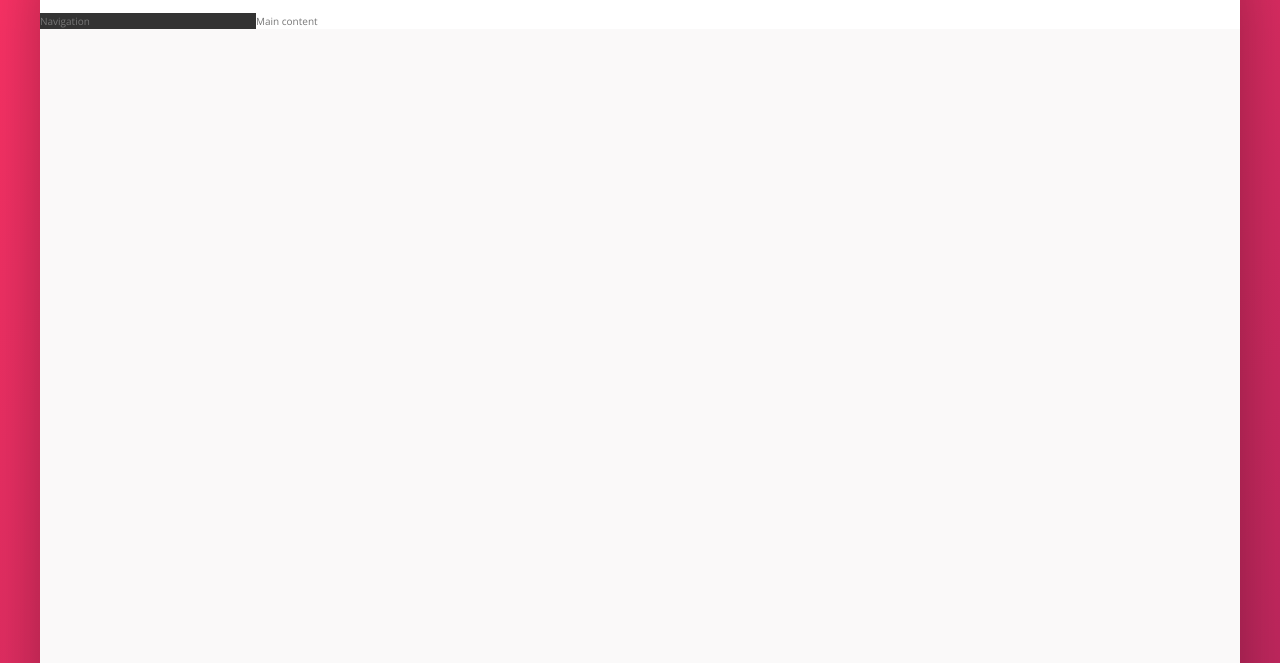
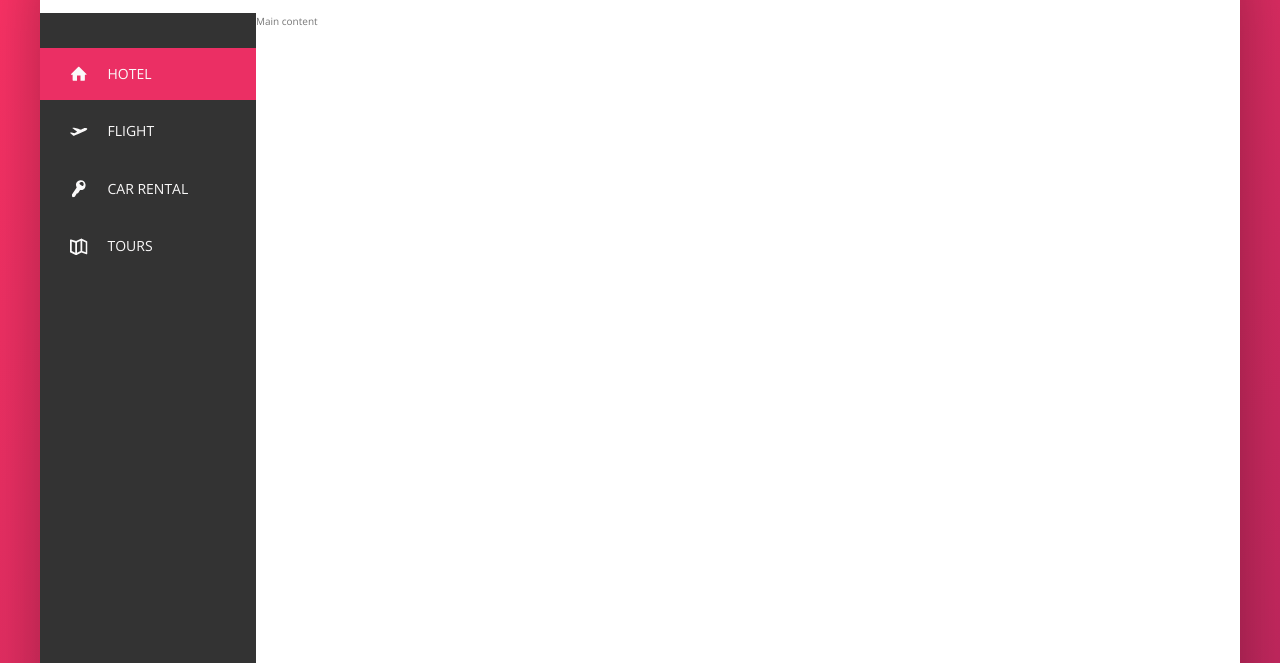
Before and after one commit to numeroflip/Trillo, a website: page index.html in a window 1280 px wide. Shown: the part 137-800 px from the top of the page. Drawn offline with nearby package versions, Linux system fonts and the light colour scheme.

Commit message:
Side nav done

```diff
--- a/index.html
+++ b/index.html
@@ -12,6 +12,7 @@
     </head>
     <body>
         <div class="container">
+            <!-------------------------------------HEADER---------------------------------------------- -->
             <header class="header">
                 <img src="img/logo.png" alt="Trillo logo" class="logo">
 
@@ -44,8 +45,50 @@
                 </nav>
             </header>
             <div class="content">
+        <!-------------------------------------SIDEBAR---------------------------------------------- -->
                 <nav class="sidebar">
-                    Navigation
+                    <ul class="side-nav">
+                        <li class="side-nav__item side-nav__item--active">
+                            <a href="#" class="side-nav__link">
+                                <svg class="side-nav__icon">
+                                    <use xlink:href="img/sprite.svg#icon-home"></use>
+                                </svg>
+                                <span>Hotel</span>
+                            </a>
+                        </li>
+                        <li class="side-nav__item">
+                                <a href="#" class="side-nav__link">
+                                    <svg class="side-nav__icon">
+                                        <use xlink:href="img/sprite.svg#icon-aircraft-take-off"></use>
+                                    </svg>
+                                    <span>Flight</span>
+                                </a>
+                            </li>
+                            <li class="side-nav__item">
+                                    <a href="#" class="side-nav__link">
+                                        <svg class="side-nav__icon">
+                                            <use xlink:href="img/sprite.svg#icon-key"></use>
+                                        </svg>
+                                        <span>Car Rental</span>
+                                    </a>
+                                </li>
+                                <li class="side-nav__item">
+                                        <a href="#" class="side-nav__link">
+                                            <svg class="side-nav__icon">
+                                                <use xlink:href="img/sprite.svg#icon-map"></use>
+                                            </svg>
+                                            <span>Tours</span>
+                                        </a>
+                                    </li>
+
+                                </ul>
+
+                                <div class="legal">
+                                    &copy; 2019 by trillo. All rights reserved.
+                                </div>
+
+
+
                 </nav>
                 <main class="hotel-view">
                     Main content
--- a/sass/_base.scss
+++ b/sass/_base.scss
@@ -5,10 +5,10 @@
     --color-primary-light: #FF3366;
     --color-primary-dark: #BA265D;
 
-    --color-grey-light-1: #faf9f9;
-    --color-grey-light-2: #f4f2f2;
-    --color-grey-light-3: #f0eeee;
-    --color-grey-light-4: #ccc;
+    --color-grey-light-1: rgb(250, 249, 249);
+    --color-grey-light-2: rgb(244, 242, 242);
+    --color-grey-light-3: rgb(240, 238, 238);
+    --color-grey-light-4: rgb(204, 204, 204);
 
     --color-grey-dark-1: #333;
     --color-grey-dark-2: #777;
--- a/sass/_components.scss
+++ b/sass/_components.scss
@@ -1,3 +1,4 @@
+// /////////////////////////////////////////////////////////////////////////////////////
 // ///////////////////////////
 // LOGO
 .logo {
@@ -107,17 +108,85 @@
 
     }
 
-    &__user {
-
-    }
-
     &__user-photo {
         margin-right: 1rem;
         height: 3.75rem;
         border-radius: 50%;
     }
 
-    &__user-name {
+}
+// ///////////////////////////////////////////////////////////////////////////////////////////////////
+// ///////////////////////////
+// SIDE NAVIGATION
 
+.side-nav {
+    font-size: 1.4rem;
+    list-style: none;
+    margin-top: 3.5rem;
+
+
+&__item {
+    position: relative;
+
+    &:not(:last-child) {
+        margin-bottom: .5rem;
     }
+
 }
+&__item::before {
+    content: "";
+    position: absolute;
+    top: 0;
+    left: 0;
+    height: 100%;
+    width: 3px;
+    background-color: var(--color-primary);
+    transform: scaleY(0);
+    transform-origin: bottom;
+    transition: transform .3s,
+                width .2s cubic-bezier(1,0,0,1) .25s,
+                background-color .1s
+}
+
+&__item:active::before {
+    background-color: var(--color-primary-light);
+}
+
+&__item:hover::before,
+&__item--active::before {
+
+    transform: scaleY(1);
+    width: 100%;
+}
+&__link,
+&__link:visited {
+    color: var(--color-grey-light-1);
+    text-decoration: none;
+    text-transform: uppercase;
+    display: block;
+    padding: 1.5rem 3rem;
+    display: flex;
+    align-items: center;
+    position: relative;
+    z-index: 10;
+}
+
+&__icon {
+width: 1.75rem;
+height: 1.75rem;
+margin-right: 2rem;
+fill: currentColor;
+}
+
+}
+
+// ///////////////////////////
+// LEGAL TEXT
+
+.legal {
+    font-size: 1.2rem;
+    text-align: center;
+    padding: 2.5rem;
+    color: var(--color-grey-light-1);
+
+}
--- a/sass/_layout.scss
+++ b/sass/_layout.scss
@@ -25,10 +25,14 @@ display: flex;
 background-color: var(--color-grey-dark-1);
 
 flex: 0 0 18%;
+display: flex;
+flex-direction: column;
+justify-content: space-between;
 
 }
 
 .hotel-view {
+    height: 80rem;
     background-color: #fff;
     flex: 1;
 }
```
Also changed, not shown: css/style.css.
